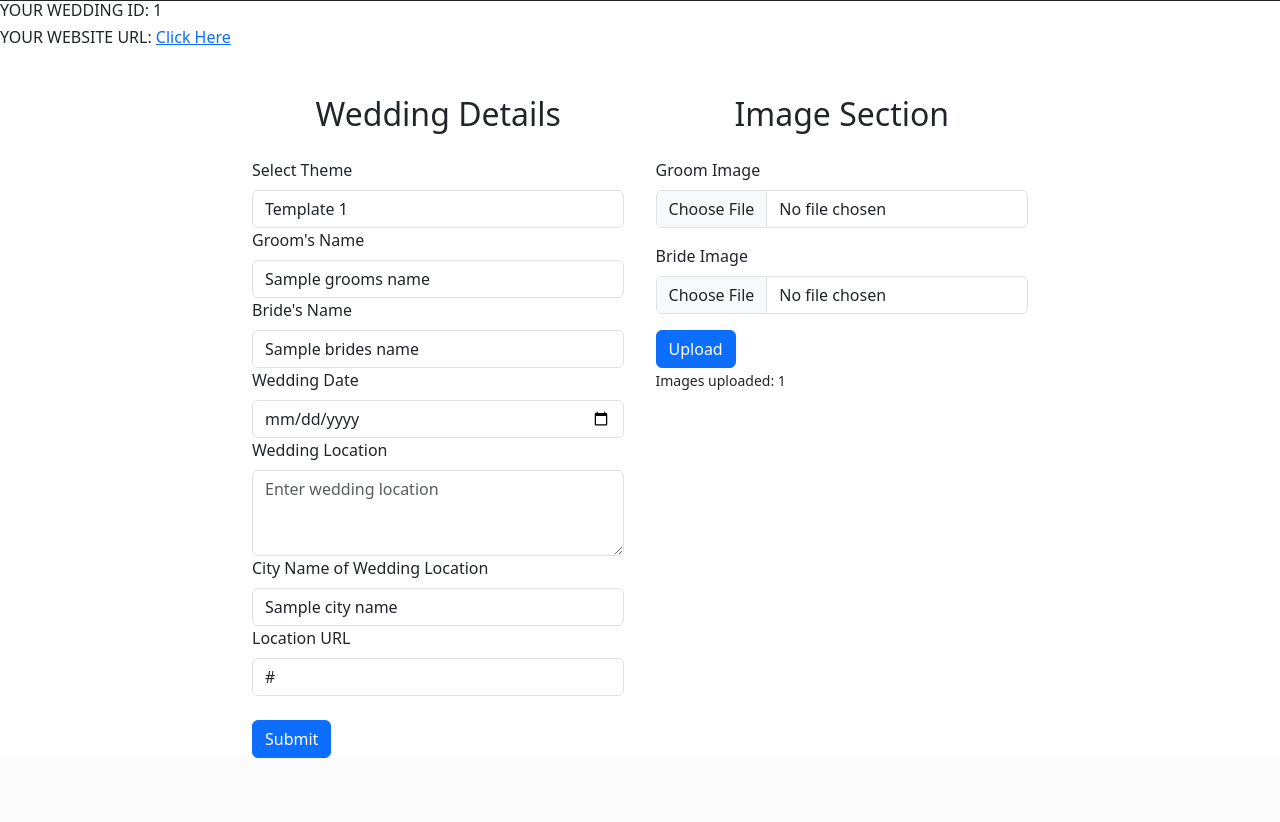
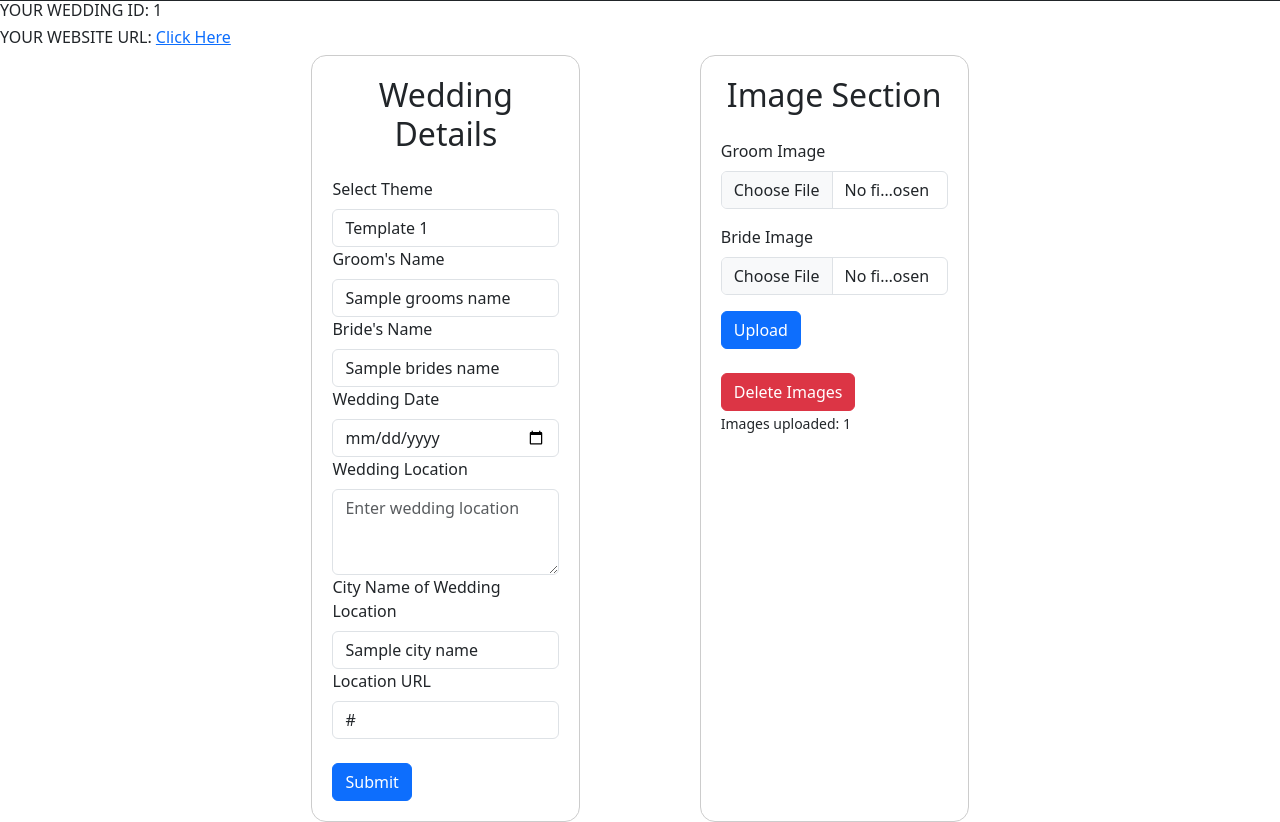
Before and after one commit to ItsAdi22/wedding-web, a Flask app: template templates/dashboard.html in a window 1280 px wide. Shown: the part 55-877 px from the top of the page. Before the commit the page ends 813 px from the top, so only its background shows below. Run offline with Flask 3, Linux system fonts and the light colour scheme; the template is opened without the code that fills it: values that come from a table or form of the project are taken from there, most other values are stand-ins (such as "Sample title", 1, 10 or a date in 2020); some libraries are stand-ins or nearby versions.

Commit message:
fixed delete button and its css

```diff
--- a/app.py
+++ b/app.py
@@ -1,6 +1,6 @@
 from flask import Flask, render_template,redirect ,url_for, request, flash, session
 from flask_mysqldb import MySQL
-from forms import SignupForm,LoginForm,WeddingDetailsForm,ReservationForm,CoupleImageForm
+from forms import SignupForm,LoginForm,WeddingDetailsForm,ReservationForm,CoupleImageForm,DeleteCoupleImage
 from dotenv import load_dotenv
 import os
 import random
@@ -165,6 +165,7 @@ def create():
     if 'email' in session:
         form = WeddingDetailsForm()
         form2 = CoupleImageForm()
+        form3 = DeleteCoupleImage()
         email = session['email']
         domain = app.config['DOMAIN']
 
@@ -230,6 +231,17 @@ def create():
                         flash("You cannot upload more than two images!")
 
                 return redirect(url_for('create'))
+
+            elif form3.validate_on_submit():
+                folder_path = os.path.join(app.config['UPLOAD_FOLDER'], str(wedding_id[0]))
+                images = os.listdir(folder_path)
+
+                for x in os.listdir(folder_path):
+                        file_path = os.path.join(folder_path,x)
+                        if os.path.isfile(file_path):
+                            os.remove(file_path)
+
+                return redirect(url_for('create'))
             else:
                 try:
                     cursor = mysql.connection.cursor()
@@ -255,7 +267,7 @@ def create():
                     folder_path = os.path.join(app.config['UPLOAD_FOLDER'], str(wedding_id[0]))
                     images = os.listdir(folder_path)
                     images_count = len(images)
-                    return render_template('dashboard.html',form=form,wedding_id=wedding_id,form2=form2,userid=userid[0],domain=domain,grooms_name=grooms_name,brides_name=brides_name,wedding_date=wedding_date,wedding_location=wedding_location,city_name=city_name,location_url=location_url,images_count=images_count)
+                    return render_template('dashboard.html',form=form,form2=form2,form3=form3,wedding_id=wedding_id,userid=userid[0],domain=domain,grooms_name=grooms_name,brides_name=brides_name,wedding_date=wedding_date,wedding_location=wedding_location,city_name=city_name,location_url=location_url,images_count=images_count)
     else:
         return redirect(url_for('login'))
 
--- a/forms.py
+++ b/forms.py
@@ -41,3 +41,6 @@ class CoupleImageForm(FlaskForm):
     groom = FileField('Groom Image', validators=[DataRequired()])
     bride = FileField('Bride Image', validators=[DataRequired()])
     submit = SubmitField('Upload')
+
+class DeleteCoupleImage(FlaskForm):
+    submit = SubmitField('Delete Images')
--- a/templates/dashboard.html
+++ b/templates/dashboard.html
@@ -7,15 +7,21 @@
     }
 
     .form-container {
-        display: flex;
-        justify-content: space-between;
-        max-width: 800px; /* Adjust as needed */
-        margin: 0 auto;
+    display: flex;
+    justify-content: space-evenly;
+    width: 70%;
+    margin: 0 auto;
     }
 
-    .form {
-        width: 48%; /* Adjust as needed */
-    }
+.form {
+
+  padding: 20px;
+  border: 1px solid #ccc;
+  border-radius: 15px;
+  width: 30%;
+}
+
+
 </style>
 {% endblock detailscss %}
 
@@ -23,7 +29,7 @@
 <h6>YOUR WEDDING ID: {{wedding_id[0]}}</h6>
 <h6>YOUR WEBSITE URL: <a href="http://{{domain}}/{{userid}}" target="_blank"> Click Here</a></h6>
 
-<div class="container mt-5 form-container">
+<div class="form-container">
     <form method="POST" action="{{ url_for('create') }}" class="form">
         {{ form.csrf_token }}
 
@@ -93,7 +99,8 @@
         {{ form.submit(class="btn btn-primary btn-block") }}
     </form>
 
-    <form method="POST" action="{{url_for('create')}}" enctype="multipart/form-data" class="form">
+    <div class="form">
+    <form method="POST" action="{{url_for('create')}}" enctype="multipart/form-data">
         {{ form2.hidden_tag() }}
         <h2 class="text-center mb-4">Image Section</h2>
         <div class="mb-3">
@@ -105,7 +112,16 @@
             {{ form2.bride(class="form-control", accept="image/*", required=true) }}
         </div>
         {{ form2.submit(class="btn btn-primary") }} <br>
+
+
+    </form>
+    <br>
+        <form method="POST" action="{{ url_for('create') }}">
+            {{ form3.hidden_tag() }}
+            {{ form3.submit(class="btn btn-danger") }}
+        </form>
         <small>Images uploaded: {{images_count}}</small>
-    </form>
+    </div>
+
 </div>
 {% endblock details %}
```
